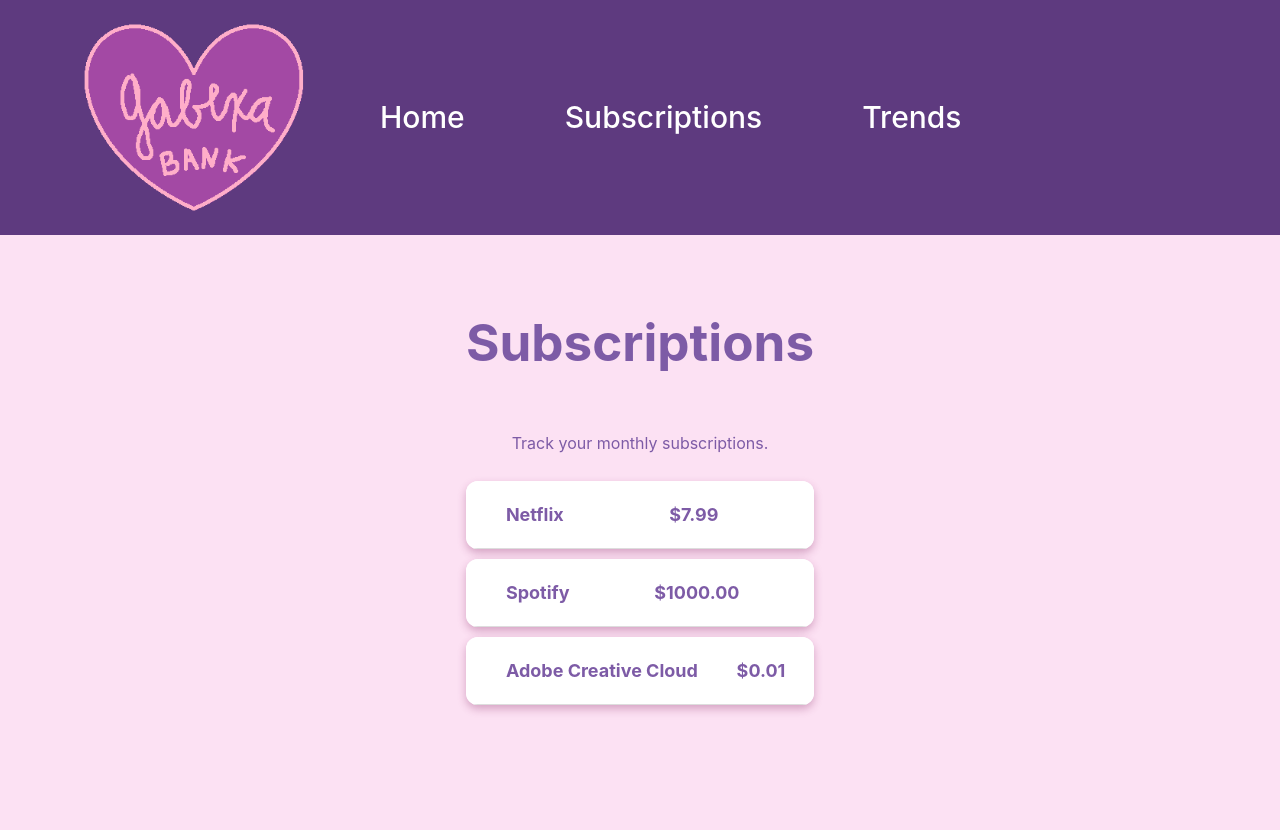
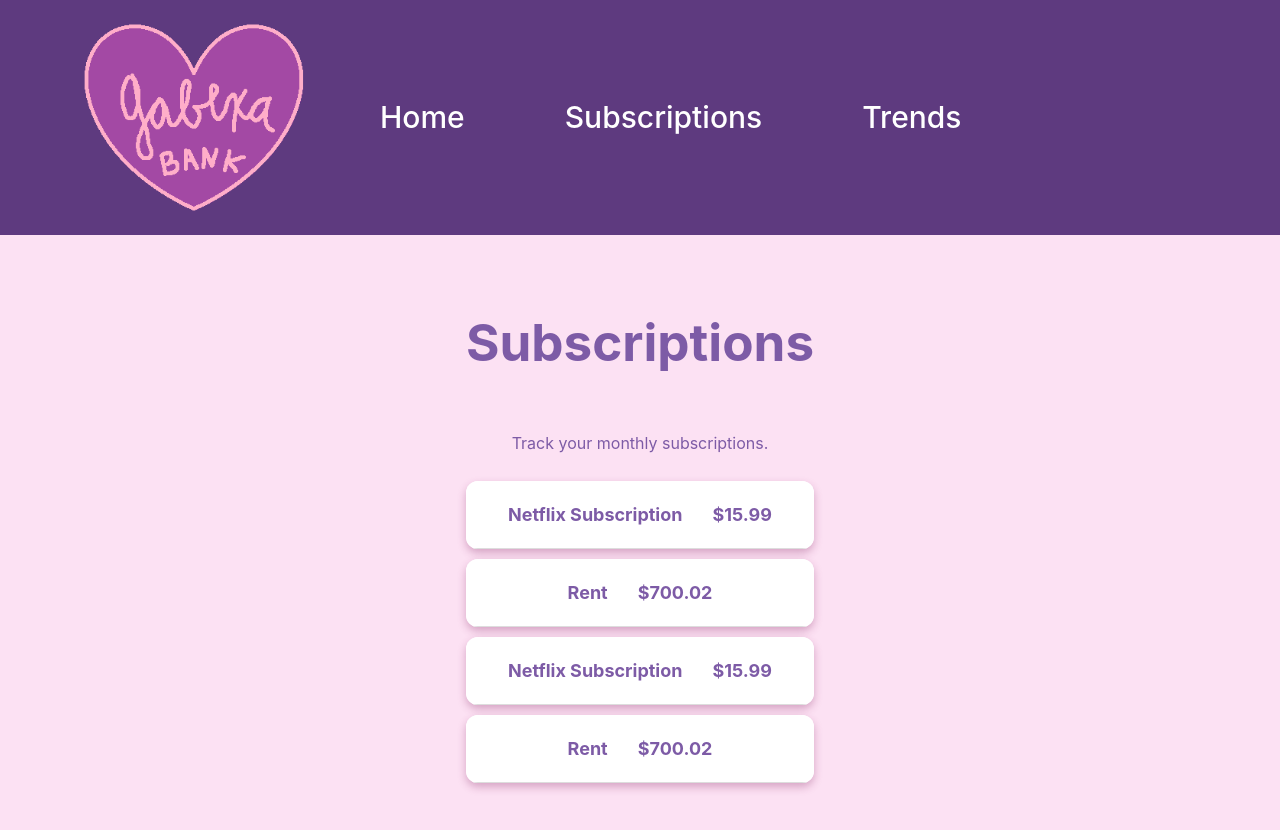
Before and after one commit to AMarie777/SheInnovates2025, a React (Vite) app in the folder banking/: page /subscriptions in a window 1280 px wide. Shown: the top 830 px of the page. Built offline with nearby package versions, Linux system fonts and the light colour scheme.

Commit message:
merging json with subscriptions

```diff
--- a/banking/src/Pages/Shelly_bank.json
+++ b/banking/src/Pages/Shelly_bank.json
@@ -75,6 +75,24 @@
         "charge_date": "2025-02-09",
         "frequency": "Monthly",
         "description": "Rent"
+      },
+      {
+        "charge_id": 3,
+        "user_id": 1,
+        "account_id": 1,
+        "amount": 15.99,
+        "charge_date": "2025-03-01",
+        "frequency": "Monthly",
+        "description": "Netflix Subscription"
+      },
+      {
+        "charge_id": 4,
+        "user_id": 1,
+        "account_id": 1,
+        "amount": 700.02,
+        "charge_date": "2025-03-09",
+        "frequency": "Monthly",
+        "description": "Rent"
       }
     ]
   }
--- a/banking/src/Pages/Subscriptions.jsx
+++ b/banking/src/Pages/Subscriptions.jsx
@@ -1,29 +1,22 @@
 import './Subscriptions.css'
-import React, { useState } from 'react';
 import { Link } from 'react-router-dom';
+import data from "./Shelly_bank.json";
+import React, { useState, useEffect } from 'react';
 
-export default function Subscriptions() {
 
-    //examples
-    const subscriptions = [
-        {
-            name: 'Netflix',
-            price: 7.99,
-            charges: ['2024-01-01', '2024-02-01', '2024-03-01']
-        },
-        {
-            name: 'Spotify',
-            price: 1000.00,
-            charges: ['2024-01-15', '2024-02-15', '2024-03-15']
-        },
-        {
-            name: 'Adobe Creative Cloud',
-            price: 0.01,
-            charges: ['2024-01-20', '2024-02-20', '2024-03-20']
-        }
-    ];
+    export default function Subscriptions() {
+        const [subscriptions, setSubscriptions] = useState([]);
+        const [expanded, setExpanded] = useState(null);
 
-    const [expanded, setExpanded] = useState(null);
+        useEffect(() => {
+            if (data && data.subscriptions) {
+                setSubscriptions(data.subscriptions);
+            } else {
+                console.error("Error: Data or subscriptions not found");
+            }
+        }, []);
+
+
 
     const toggleExpand = (index) => {
         setExpanded(expanded === index ? null : index);
@@ -39,8 +32,8 @@ export default function Subscriptions() {
 
                     <div className="subscription-header" onClick={() => toggleExpand(index)}>
                         {/*span -- inline styling (similar to div)*/}
-                        <span className="merchant">{sub.name}</span>
-                        <span className="price">${sub.price.toFixed(2)}</span>
+                        <span className="description">{sub.description}</span>
+                        <span className="price">${sub.amount ? Number(sub.amount).toFixed(2) : "0.00"}</span>
                     </div>
 
 
```
